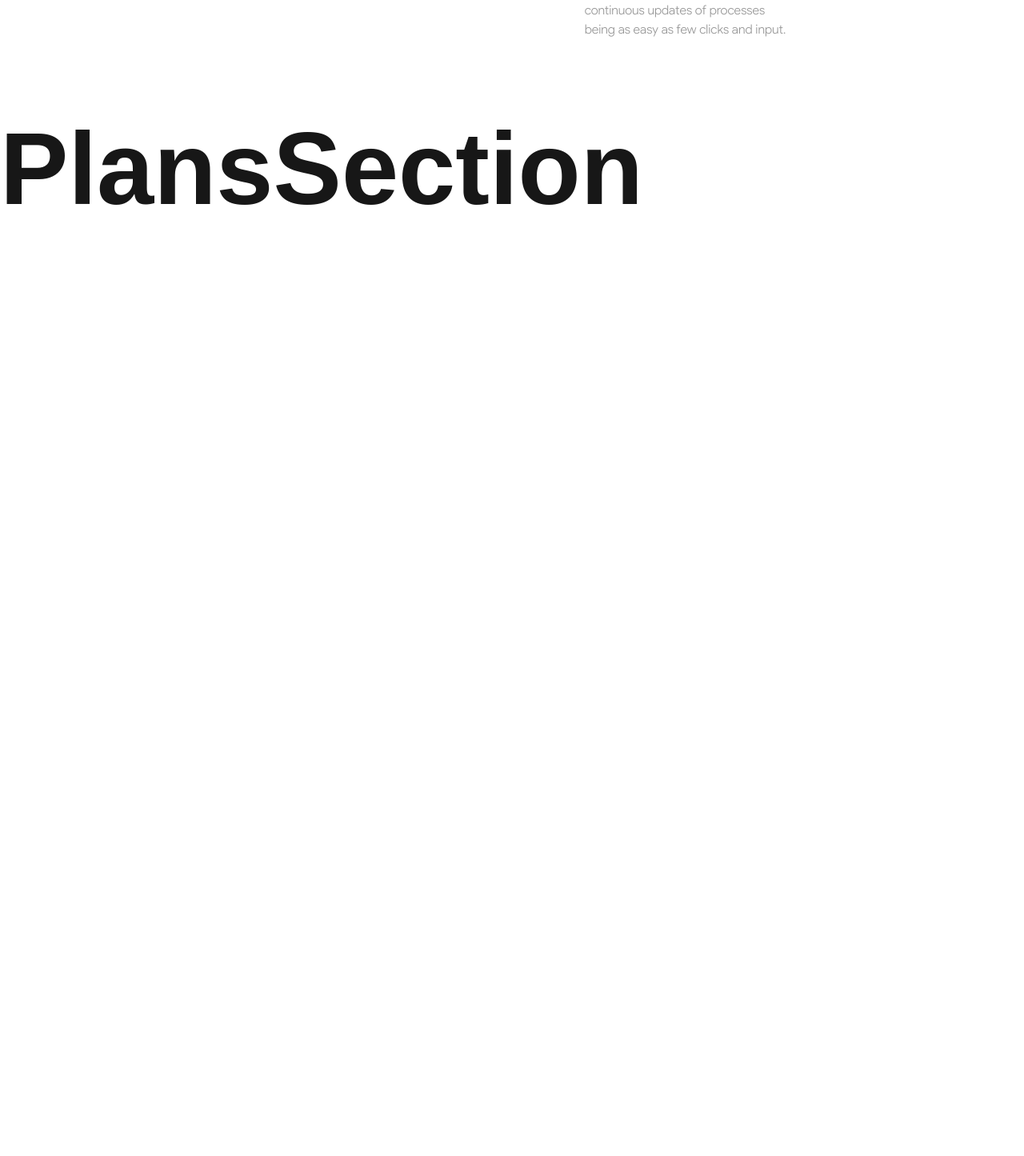
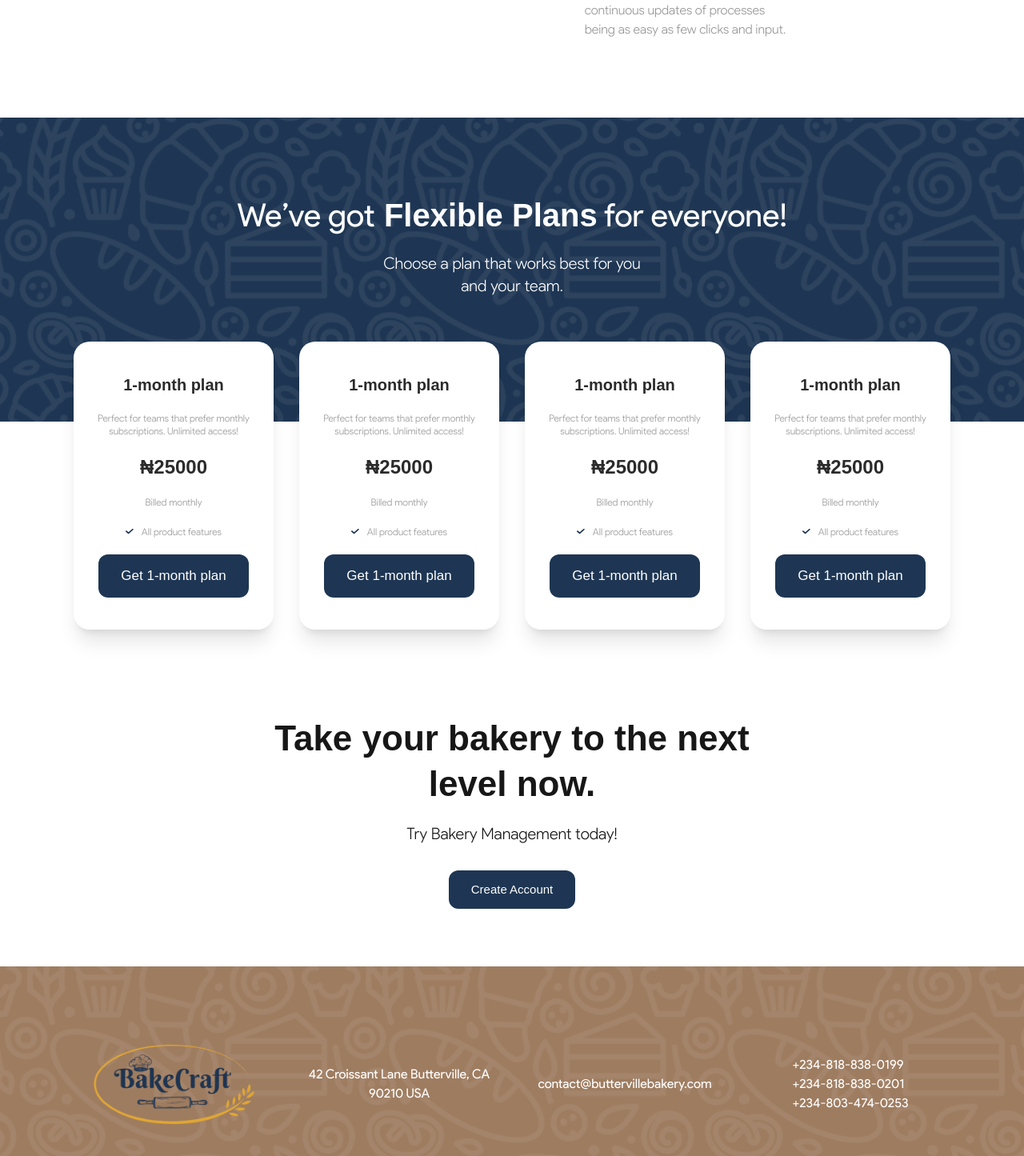
Before and after one commit to CodeEnthusiast09/bakecraft-frontend, a Next.js app: page / in a window 1280 px wide. Shown: the part 2303-3748 px from the top of the page at 80% size. Before the commit the page ends 2578 px from the top, so only its background shows below. Built offline with nearby package versions, Linux system fonts and the light colour scheme; a web font is replaced by a local one.

Commit message:
landing page done

```diff
--- /dev/null
+++ b/src/app/_components/footer/index.tsx
@@ -0,0 +1,38 @@
+import Image from "next/image";
+
+const Footer = () => {
+  return (
+    <div className="relative mt-10 xl:mt-[72px]">
+      <Image
+        alt="vector"
+        src={"/images/design.png"}
+        width={460}
+        height={326}
+        priority
+        className="transform scale-x-[-1] w-full h-[420px] md:h-[289px] object-cover object-[75%_70%] bg-secondary-100"
+      />
+
+      <div className="absolute inset-0 z-20 py-8 px-5 lg:p-10 xl:p-24 grid gap-10 md:grid-cols-2 lg:grid-cols-3 xl:grid-cols-4 items-center justify-items-center">
+        <Image
+          alt="logo"
+          src="/images/logo.png"
+          width={203}
+          height={101.76}
+          priority
+        />
+
+        <p className="text-white text-base text-center">
+          42 Croissant Lane Butterville, CA 90210 USA
+        </p>
+
+        <p className="text-white text-base">contact@buttervillebakery.com</p>
+
+        <p className="text-white text-base">
+          +234-818-838-0199 <br /> +234-818-838-0201 <br /> +234-803-474-0253
+        </p>
+      </div>
+    </div>
+  );
+};
+
+export default Footer;
--- a/src/app/_components/how-to-section/index.tsx
+++ b/src/app/_components/how-to-section/index.tsx
@@ -16,7 +16,7 @@ const HowToSection = () => {
 
         <div className="absolute top-16 left-12 lg:left-9 -z-1">
           <Image
-            alt="picture of a woman in a bakery"
+            alt="vector"
             src={"/images/design.png"}
             width={460}
             height={570}
--- /dev/null
+++ b/src/app/_components/implore-section/index.tsx
@@ -0,0 +1,29 @@
+import { LinkButton } from "@/components/link-button";
+
+const ImploreSection = () => {
+  return (
+    <div className="relative mt-10 xl:mt-[367px]">
+      <div className="flex flex-col items-center">
+        <p className="text-foreground font-bold min-[320px]:text-3xl min-[375px]:text-4xl lg:text-[44px] 2xl:text-5xl text-center mb-5 leading-[1.3]">
+          Take your bakery to the next <br className="hidden md:block" /> level
+          now.
+        </p>
+
+        <p className="text-foreground text-xl 2xl:text-3xl font-light text-center mb-8">
+          Try Bakery Management today!
+        </p>
+
+        <LinkButton
+          variant="primary"
+          size="lg"
+          href={"/create-account"}
+          className="text-[15px] h-12 cursor-pointer whitespace-nowrap"
+        >
+          Create Account
+        </LinkButton>
+      </div>
+    </div>
+  );
+};
+
+export default ImploreSection;
--- /dev/null
+++ b/src/app/_components/plan-section/_components/plan-card.tsx
@@ -0,0 +1,45 @@
+import Image from "next/image";
+import { PlanCardProps } from "./types";
+import { LinkButton } from "@/components/link-button";
+
+const PlanCard = ({ name, description, amount, interval }: PlanCardProps) => {
+  return (
+    <>
+      <div className="bg-background w-[250px] h-[360px] min-[320px]:py-10 min-[320px]:px-7 min-[375px]:py-10 min-[375px]:px-7 md:py-10 md:px-7 shadow-xl rounded-[20px] flex flex-col items-center justify-between">
+        <p className="font-bold text-xl text-primary-300">{name}</p>
+
+        <p className="text-primary-500 font-light text-xs text-center">
+          {description}
+        </p>
+
+        <p className="font-bold text-2xl text-primary-300">₦{amount}</p>
+
+        <p className="text-primary-500 font-light text-xs">Billed {interval}</p>
+
+        <div className="flex items-center gap-2.5">
+          <Image
+            src={"/images/check.svg"}
+            alt={"check mark"}
+            width={9.8}
+            height={9.8}
+            className="object-cover"
+          />
+
+          <p className="text-primary-500 font-light text-xs">
+            All product features
+          </p>
+        </div>
+
+        <LinkButton
+          href="/create-account"
+          variant="primary"
+          className="text-[17px] py-2.5 cursor-pointer whitespace-nowrap"
+        >
+          Get {name}
+        </LinkButton>
+      </div>
+    </>
+  );
+};
+
+export default PlanCard;
--- /dev/null
+++ b/src/app/_components/plan-section/_components/types.ts
@@ -0,0 +1,6 @@
+export type PlanCardProps = {
+  name?: string;
+  description?: string;
+  amount?: number;
+  interval?: string;
+};
--- a/src/app/_components/plan-section/index.tsx
+++ b/src/app/_components/plan-section/index.tsx
@@ -1,9 +1,59 @@
-import React from "react";
+import Image from "next/image";
+import PlanCard from "./_components/plan-card";
 
 const PlansSection = () => {
   return (
-    <div className="mt-10 xl:mt-[72px]">
-      <div className="text-9xl font-bold">PlansSection</div>
+    <div className="relative mt-10 xl:mt-[72px]">
+      <Image
+        alt="vector"
+        src={"/images/design.png"}
+        width={460}
+        height={326}
+        priority
+        className="transform scale-x-[-1] w-full h-[1900px] md:h-[1050px] xl:h-[380px] 2xl:h-[405px] object-cover object-[75%_70%] bg-primary-100"
+      />
+
+      <div className="absolute inset-0 z-20 py-8 px-5 lg:p-10 xl:p-24">
+        <p className="text-white min-[320px]:text-3xl min-[375px]:text-4xl lg:text-[40px] 2xl:text-5xl text-center mb-5 leading-[1.3]">
+          We’ve got
+          <span className="font-bold"> Flexible Plans</span> for everyone!
+        </p>
+
+        <p className="text-white text-xl 2xl:text-3xl font-light text-center mt-2.5">
+          Choose a plan that works best for you
+          <br className="hidden md:block" /> and your team.
+        </p>
+
+        <div className="mt-14 grid gap-10 md:grid-cols-2 lg:grid-cols-3 xl:grid-cols-4 items-center justify-items-center">
+          <PlanCard
+            name="1-month plan"
+            description="Perfect for teams that prefer monthly subscriptions. Unlimited access!"
+            amount={25000}
+            interval="monthly"
+          />
+
+          <PlanCard
+            name="1-month plan"
+            description="Perfect for teams that prefer monthly subscriptions. Unlimited access!"
+            amount={25000}
+            interval="monthly"
+          />
+
+          <PlanCard
+            name="1-month plan"
+            description="Perfect for teams that prefer monthly subscriptions. Unlimited access!"
+            amount={25000}
+            interval="monthly"
+          />
+
+          <PlanCard
+            name="1-month plan"
+            description="Perfect for teams that prefer monthly subscriptions. Unlimited access!"
+            amount={25000}
+            interval="monthly"
+          />
+        </div>
+      </div>
     </div>
   );
 };
--- a/src/app/page.tsx
+++ b/src/app/page.tsx
@@ -1,5 +1,7 @@
+import Footer from "./_components/footer";
 import HeroSection from "./_components/hero-section";
 import HowToSection from "./_components/how-to-section";
+import ImploreSection from "./_components/implore-section";
 import { Navbar } from "./_components/navbar";
 import PlansSection from "./_components/plan-section";
 import SolutionSection from "./_components/solution-section";
@@ -16,6 +18,10 @@ export default function Home() {
       <HowToSection />
 
       <PlansSection />
+
+      <ImploreSection />
+
+      <Footer />
     </main>
   );
 }
```
